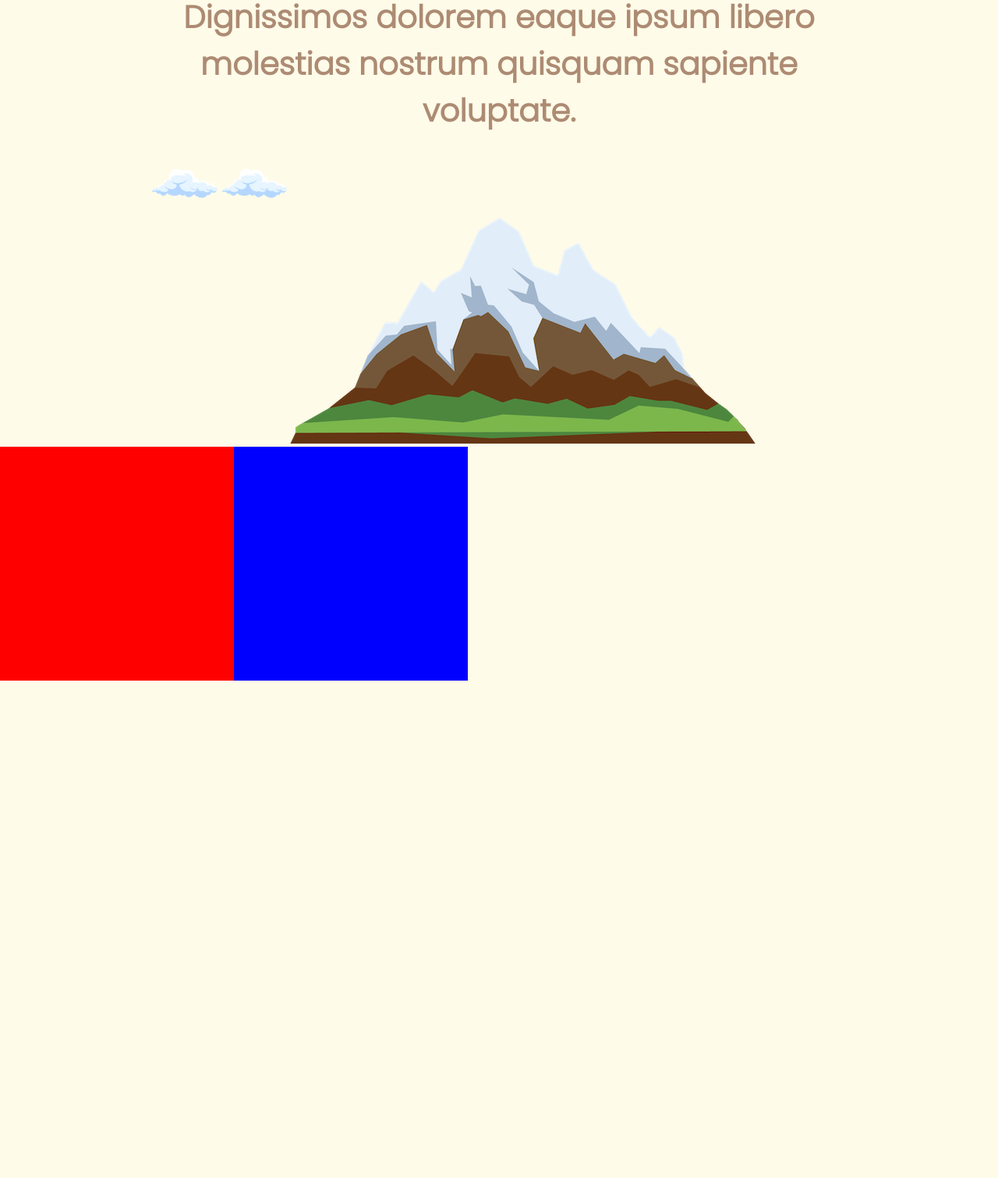
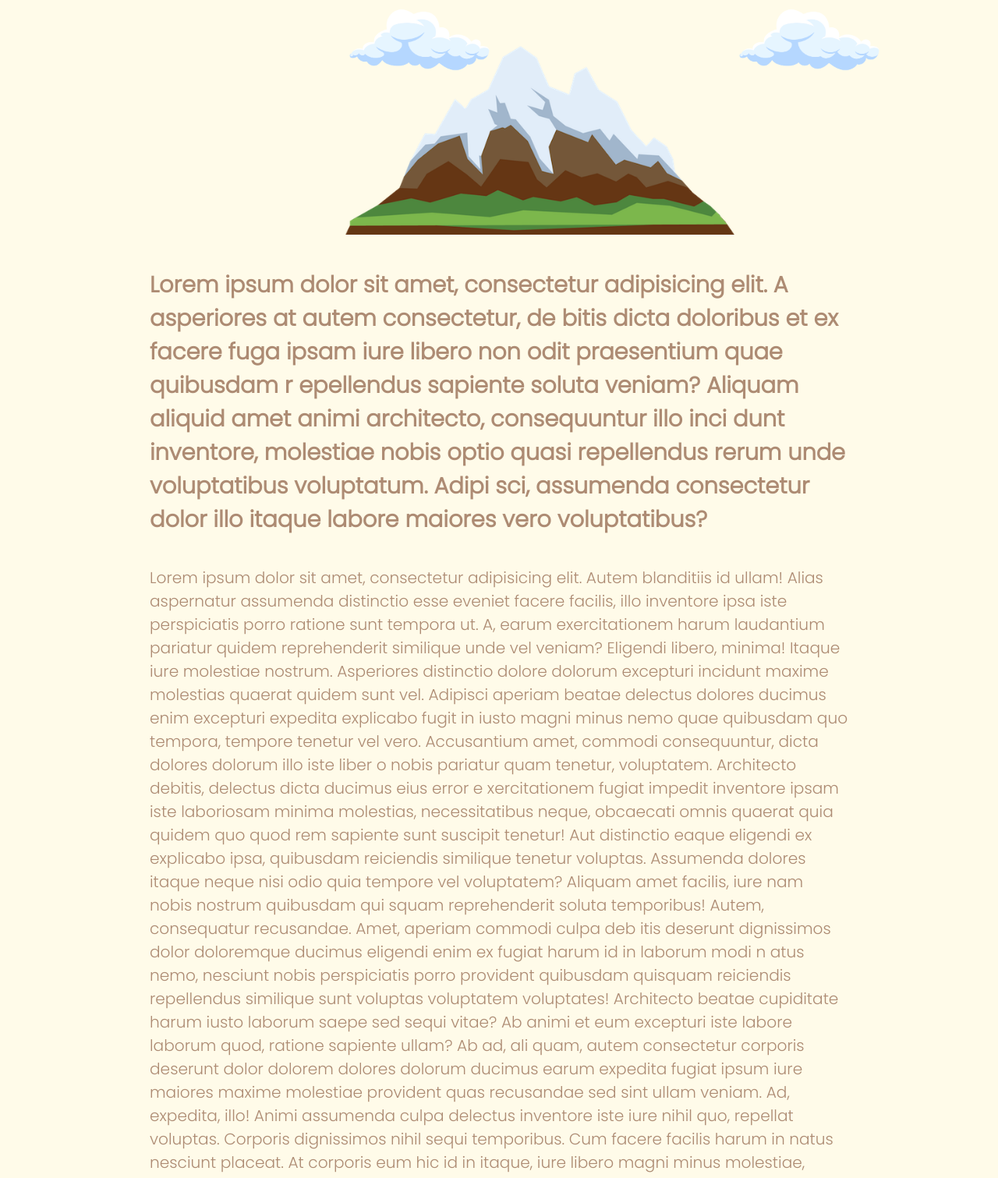
Before and after one commit to Schenker454/Test2022, a plain HTML site: page index.html in a window 1280 px wide. Shown: the part 286-1797 px from the top of the page at 78% size. Before the commit the page ends 1159 px from the top, so only its background shows below. Drawn offline with Linux system fonts and the light colour scheme.

```diff
--- a/index.html
+++ b/index.html
@@ -13,22 +13,50 @@
 <body>
     <header>
         <div class="header-main-div">
-            <h1>This is tested site.</h1>
+            <h1>Hello there.</h1>
             <p>Lorem ipsum dolor sit amet, consectetur adipisicing elit. Animi est harum id in incidunt mollitia natus
                 praesentium soluta vel vero. Dignissimos dolorem eaque ipsum libero molestias nostrum quisquam sapiente voluptate.</p>
             <div class="images-container">
                 <img src="img/Fluffy-white-cartoon-cloud-on-blue-sky-on-transparent-PNG.png" alt="cloud-img" class="cloud-block-class">
                 <img src="img/mountain.png" alt="mountains image" class="mountain-block-class">
-                <img src="img/Fluffy-white-cartoon-cloud-on-blue-sky-on-transparent-PNG.png" alt="cloud-img" class="cloud-block-class">
+                <img src="img/Fluffy-white-cartoon-cloud-on-blue-sky-on-transparent-PNG.png" alt="cloud-img" class="cloud-block-class" id="left-cloud">
             </div>
         </div>
     </header>
     <main>
-        <div class="block-test">
-            <div class="test-div-1"></div>
-            <div class="test-div-2"></div>
+        <div class="main-text-class">
+            <h4>Lorem ipsum dolor sit amet, consectetur adipisicing elit. A asperiores at autem consectetur, de
+                bitis dicta doloribus et ex facere fuga ipsam iure libero non odit praesentium quae quibusdam r
+                epellendus sapiente soluta veniam? Aliquam aliquid amet animi architecto, consequuntur illo inci
+                dunt inventore, molestiae nobis optio quasi repellendus rerum unde voluptatibus voluptatum. Adipi
+                sci, assumenda consectetur dolor illo itaque labore maiores vero voluptatibus?</h4>
+            <p>Lorem ipsum dolor sit amet, consectetur adipisicing elit. Autem blanditiis id ullam! Alias aspernatur
+                assumenda distinctio esse eveniet facere facilis, illo inventore ipsa iste perspiciatis porro ratione
+                sunt tempora ut. A, earum exercitationem harum laudantium pariatur quidem reprehenderit similique unde
+                vel veniam? Eligendi libero, minima! Itaque iure molestiae nostrum. Asperiores distinctio dolore dolorum
+                excepturi incidunt maxime molestias quaerat quidem sunt vel. Adipisci aperiam beatae delectus dolores
+                ducimus enim excepturi expedita explicabo fugit in iusto magni minus nemo quae quibusdam quo tempora,
+                tempore tenetur vel vero. Accusantium amet, commodi consequuntur, dicta dolores dolorum illo iste liber
+                o nobis pariatur quam tenetur, voluptatem. Architecto debitis, delectus dicta ducimus eius error e
+                xercitationem fugiat impedit inventore ipsam iste laboriosam minima molestias, necessitatibus neque,
+                obcaecati omnis quaerat quia quidem quo quod rem sapiente sunt suscipit tenetur! Aut distinctio eaque
+                eligendi ex explicabo ipsa, quibusdam reiciendis similique tenetur voluptas. Assumenda dolores itaque
+                neque nisi odio quia tempore vel voluptatem? Aliquam amet facilis, iure nam nobis nostrum quibusdam qui
+                squam reprehenderit soluta temporibus! Autem, consequatur recusandae. Amet, aperiam commodi culpa deb
+                itis deserunt dignissimos dolor doloremque ducimus eligendi enim ex fugiat harum id in laborum modi n
+                atus nemo, nesciunt nobis perspiciatis porro provident quibusdam quisquam reiciendis repellendus
+                similique sunt voluptas voluptatem voluptates! Architecto beatae cupiditate harum iusto laborum saepe
+                sed sequi vitae? Ab animi et eum excepturi iste labore laborum quod, ratione sapiente ullam? Ab ad, ali
+                quam, autem consectetur corporis deserunt dolor dolorem dolores dolorum ducimus earum expedita fugiat
+                ipsum iure maiores maxime molestiae provident quas recusandae sed sint ullam veniam. Ad, expedita,
+                illo! Animi assumenda culpa delectus inventore iste iure nihil quo, repellat voluptas. Corporis
+                dignissimos nihil sequi temporibus. Cum facere facilis harum in natus nesciunt placeat.
+                At corporis eum hic id in itaque, iure libero magni minus molestiae, mollitia non quibusdam
+                quis reiciendis unde veniam veritatis voluptatem!</p>
         </div>
     </main>
-    <footer></footer>
+    <footer>
+    </footer>
+    <script src="script/index.js"></script>
 </body>
 </html>
--- a/sass/main.sass
+++ b/sass/main.sass
@@ -7,35 +7,54 @@ body
   margin: 0 auto
   h1
     text-align: center
+    font-size: 400%
   p
     text-align: center
     font-family: 'Poppins', sans-serif
-    font-size: 40px
+    font-size: 150%
     color: #AD8B73
     font-weight: bold
-main
-  clear: both
-.test-div-1
-  width: 300px
-  height: 300px
-  background-color: red
-  float: left
-  margin: 0 auto
-
-.test-div-2
-  width: 300px
-  height: 300px
-  background-color: blue
-  float: left
-  margin: 0 auto
 
 .cloud-block-class
-  display: block
-  width: 10%
-  position: relative
-  float: left
+  display: inline-block
+  width: 15%
+  position: absolute
+
 .mountain-block-class
   display: inline-block
   position: relative
+  width: 50%
+
 .images-container
+  text-align: center
+  width: 1000px
   margin: 0 auto
+
+.block-test
+  position: relative
+  width: 80%
+  margin: 0 auto
+.main-text-class
+  font-family: 'Poppins', sans-serif
+  font-size: 180%
+  color: #AD8B73
+  width: 70%
+  margin: 1% auto
+  p
+    font-size: 70%
+footer
+  width: 70%
+  height: 300px
+  background-color: #E3CAA5
+  margin: 0 auto
+.div-footer
+  position: relative
+  width: 30%
+  height: 200px
+  border: 1px solid black
+  float: left
+.footer-test
+  width: 100%
+  height: 300px
+  margin: 0 auto
+  position: relative
```
Also changed, not shown: css/main.css, script/index.js (added), 2 other files.
